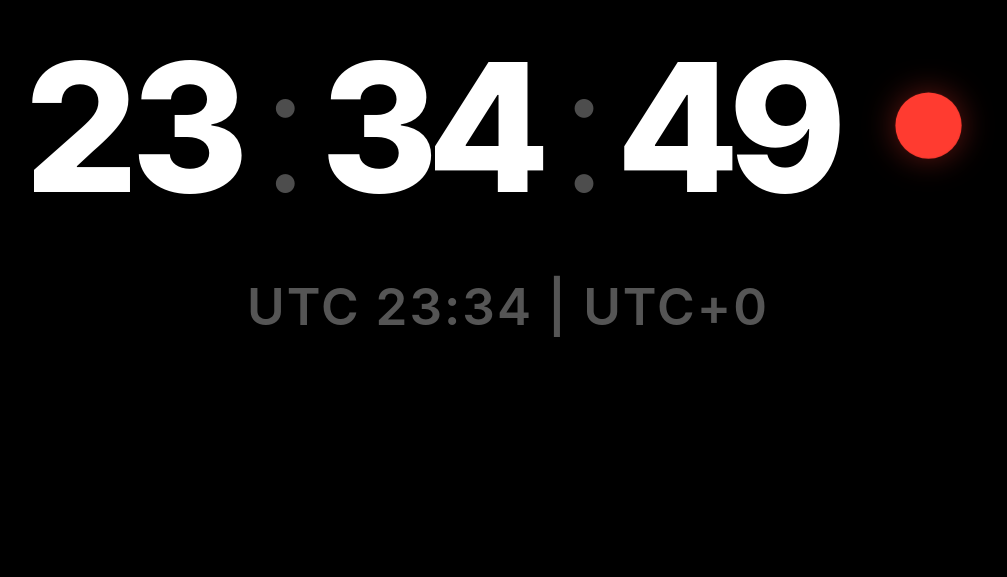
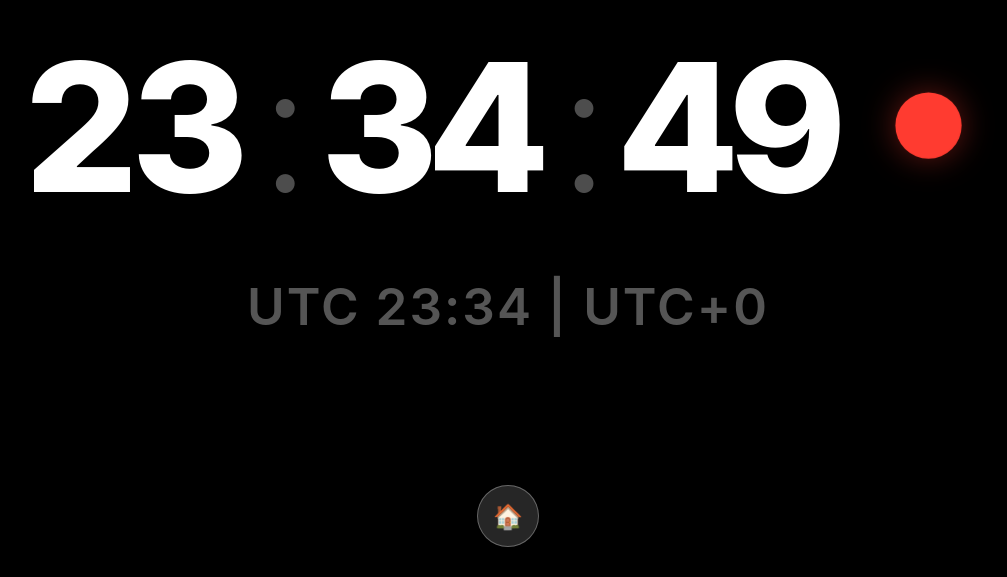
Before and after one commit to TheLegendOfJu/WebOS, a plain HTML site: page clock.html in a window 1280 px wide. Shown: the part 223-800 px from the top of the page, without its empty margins (132-1139 px from the left). Drawn offline with Linux system fonts and the light colour scheme.

Commit message:
clock.html aktualisieren

```diff
--- a/clock.html
+++ b/clock.html
@@ -30,7 +30,7 @@
             display: flex;
             align-items: center;
             justify-content: center;
-            font-size: 14vw; /* Etwas kleiner, damit alles nebeneinander passt */
+            font-size: 14vw;
             font-weight: 800;
             font-variant-numeric: tabular-nums;
             letter-spacing: -0.5vw;
@@ -77,7 +77,31 @@
             text-transform: uppercase;
         }
 
-        /* Verstecke Safari UI Elemente wenn möglich */
+        /* --- Home Button Styles --- */
+        .home-button {
+            position: absolute;
+            bottom: 30px;
+            width: 60px;
+            height: 60px;
+            background: rgba(255, 255, 255, 0.15);
+            border: 1px solid rgba(255, 255, 255, 0.3);
+            border-radius: 50%;
+            display: flex;
+            align-items: center;
+            justify-content: center;
+            text-decoration: none;
+            color: white;
+            font-size: 24px;
+            backdrop-filter: blur(10px);
+            transition: transform 0.2s, background 0.2s;
+        }
+
+        .home-button:active {
+            transform: scale(0.9);
+            background: rgba(255, 255, 255, 0.3);
+        }
+
+        /* Verstecke Safari UI Elemente */
         * { -webkit-tap-highlight-color: transparent; }
     </style>
 </head>
@@ -96,6 +120,8 @@
     </div>
 
     <div id="info">UTC --:-- | ZONE --</div>
+
+    <a href="index.html" class="home-button">🏠</a>
 
     <script>
         function update() {
```
